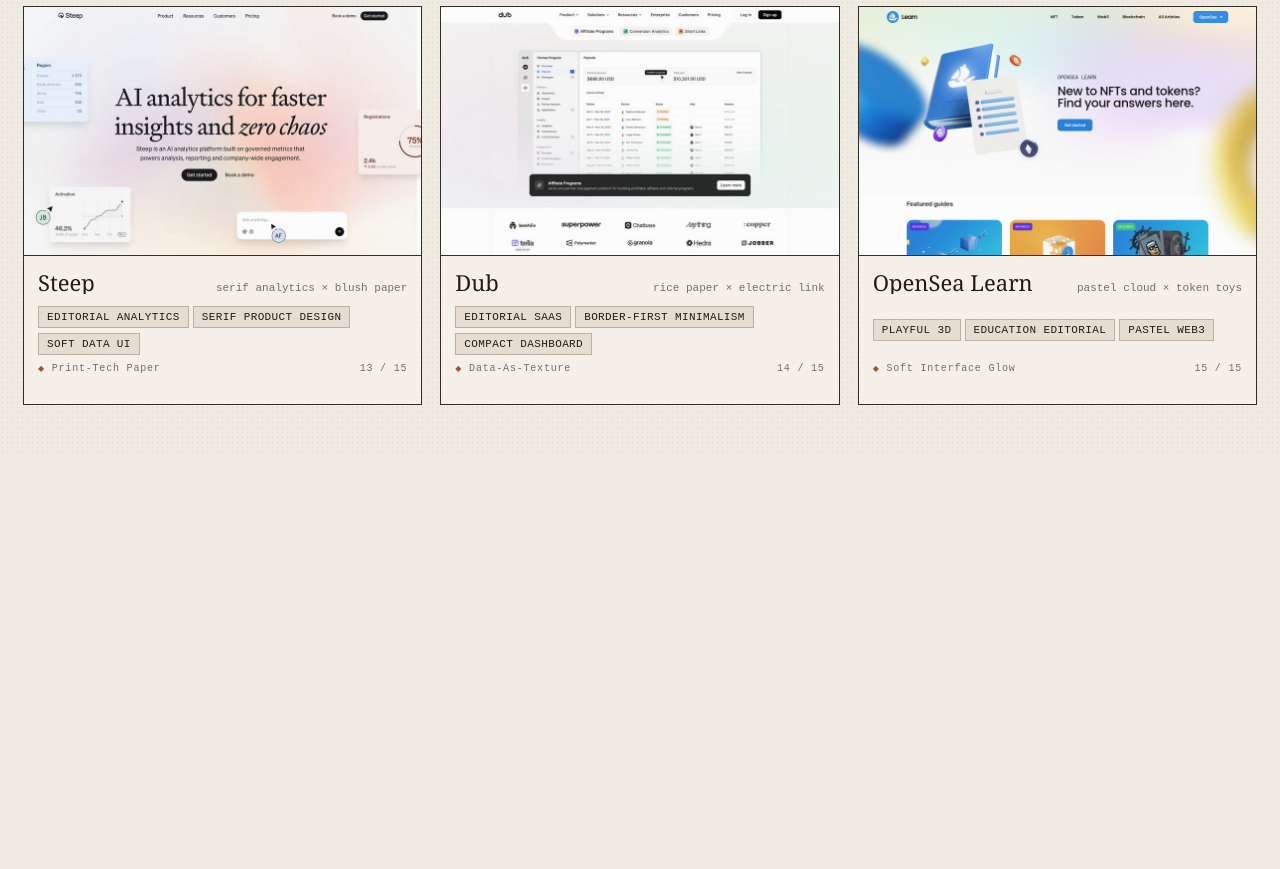
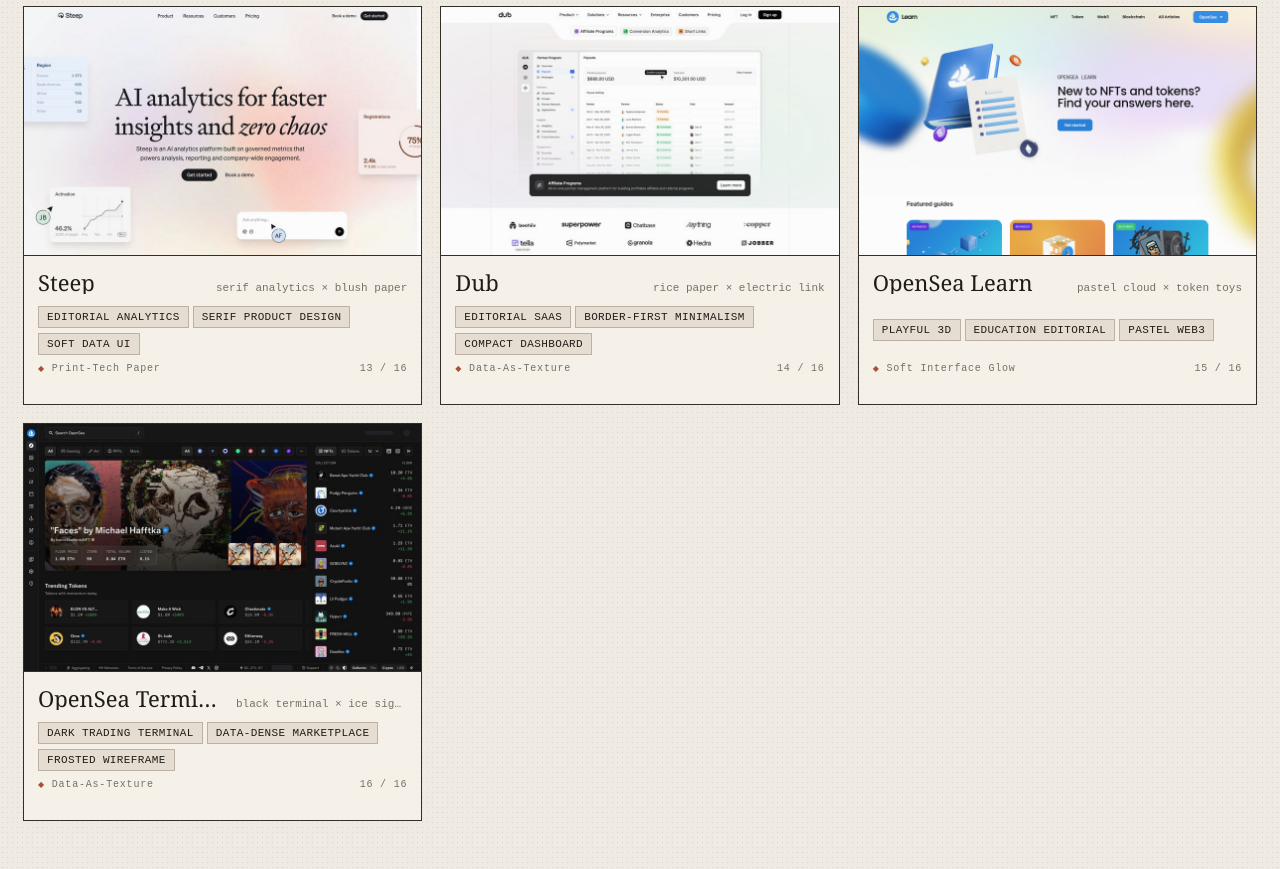
Before and after one commit to bresends/moodboard, a React (Vite) app: page / in a window 1280 px wide. Shown: the part 1785-2654 px from the top of the page. Before the commit the page ends 2238 px from the top, so only its background shows below. Built offline with nearby package versions, Linux system fonts and the light colour scheme.

Commit message:
feat(references): add opensea terminal study
Preserve the dense marketplace shell and restrained ice-blue signal as
a reusable dark data-interface reference.

```diff
--- a/src/data.ts
+++ b/src/data.ts
@@ -567,4 +567,47 @@
       ],
     },
   },
+  {
+    id: 16,
+    title: 'OpenSea Terminal',
+    note: 'black terminal × ice signal',
+    category: 'Data-As-Texture',
+    styles: ['dark trading terminal', 'data-dense marketplace', 'frosted wireframe'],
+    tags: [
+      'near-black surface ladder',
+      'ice-blue information signal',
+      'compact three-pane shell',
+      'monospace market data',
+    ],
+    searchTerms: [
+      'dark crypto trading terminal UI',
+      'dense marketplace dashboard design',
+      'near black data interface blue accent',
+    ],
+    image: 'images/opensea-terminal.jpg',
+    alt: 'Interface escura do OpenSea com arte em destaque, grade de tokens e painel lateral denso de preços e coleções.',
+    referenceStyle: true,
+    sourceUrl: 'https://opensea.io/settings/developer',
+    styleSourceUrl: 'https://styles.refero.design/style/61f1902f-6da3-4af7-b046-3b08bc1377f6',
+    guide: {
+      palette: [
+        { name: 'Void', value: '#080809' },
+        { name: 'Obsidian', value: '#141415' },
+        { name: 'Charcoal', value: '#1b1d1f' },
+        { name: 'Graphite', value: '#26272d' },
+        { name: 'Fog', value: '#acadae' },
+        { name: 'Ice Signal', value: '#83c3ff' },
+      ],
+      typography: [
+        'gtAmerica 400–500 — interface, labels, and headings',
+        'gtAmerica Mono 400–500 — prices, addresses, and numeric data',
+      ],
+      principles: [
+        'Build hierarchy through tiny steps between near-black surfaces.',
+        'Reserve ice blue for links, verification, and outlined actions.',
+        'Use inset white-alpha hairlines instead of drop shadows.',
+        'Keep spacing compact and container radii at four or eight pixels.',
+      ],
+    },
+  },
 ]
```
Also changed, not shown: public/images/opensea-terminal.jpg (added).
